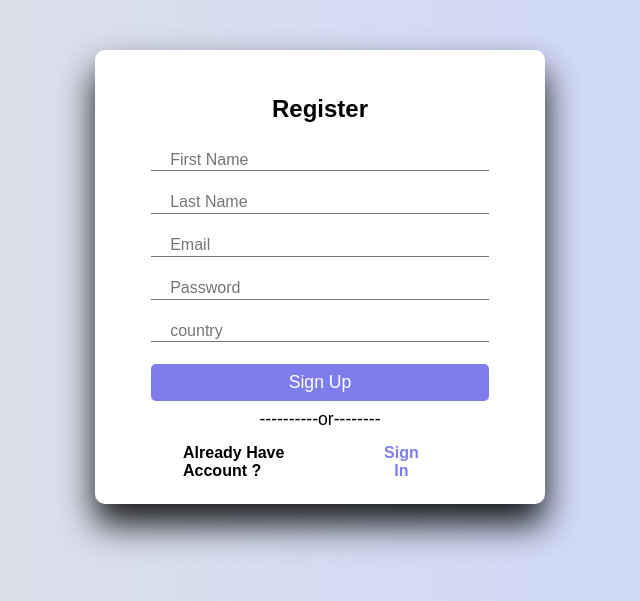
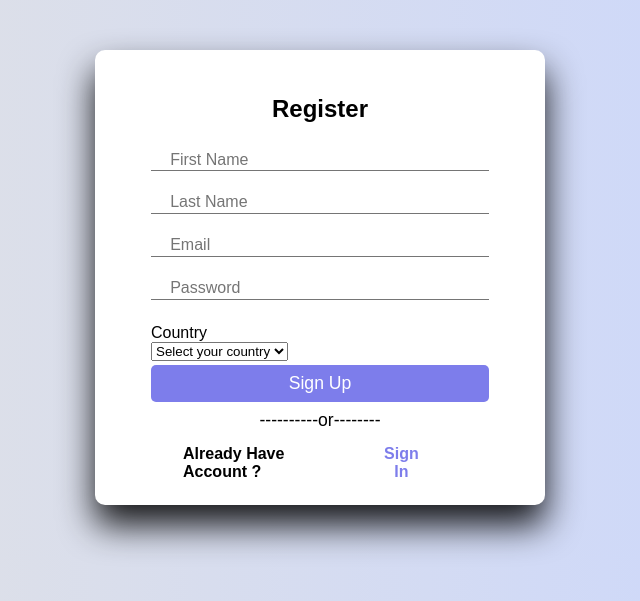
Before and after one commit to Pyo-Wol/LogisticMS, a Flask app: page /signup in a window 1280 px wide. Shown: the top 601 px of the page, without its empty margins (320-960 px from the left). Run offline with Flask 3, Linux system fonts and the light colour scheme.

Commit message:
Update signup.html

```diff
--- a/python-mysql-workshop/logisticMS/python/templates/signup.html
+++ b/python-mysql-workshop/logisticMS/python/templates/signup.html
@@ -34,9 +34,21 @@
             <label for="password">Password</label>
         </div>
         <div class="input-group">
-            <i class="fas fa-lock"></i>
-            <input type="address" name="address" id="address" placeholder="address" required>
-            <label for="address">country</label>
+            <p class="Ctry">Country</p>
+            <i class="fas fa-map-marker-alt"></i>
+            <select name="address" id="address" required>
+                <option value="" disabled selected>Select your country</option>
+                <option value="SWEDEN">SWEDEN</option>
+                <option value="NORWAY">NORWAY</option>
+                <option value="DENMARK">DENMARK</option>
+                <option value="MEXICO">MEXICO</option>
+                <option value="CANADA">CANADA</option>
+                <option value="USA">USA</option>
+                <option value="NIGERIA">NIGERIA</option>
+                <option value="SOUTH AFRICA">SOUTH AFRICA</option>
+                <option value="EGYPT">EGYPT</option>
+            </select>
+
         </div>
         <input type="submit" class="btn" value="Sign Up" name="signUp">
         </form>
```
